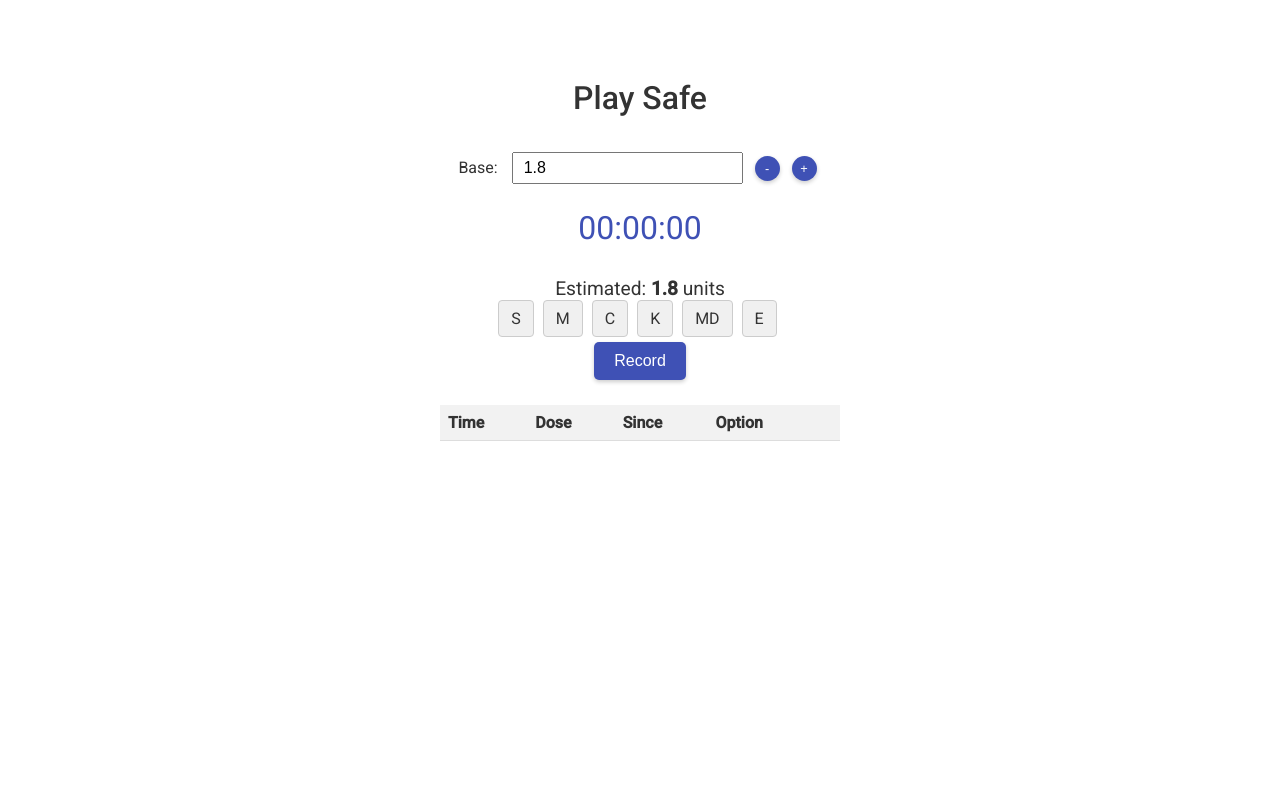
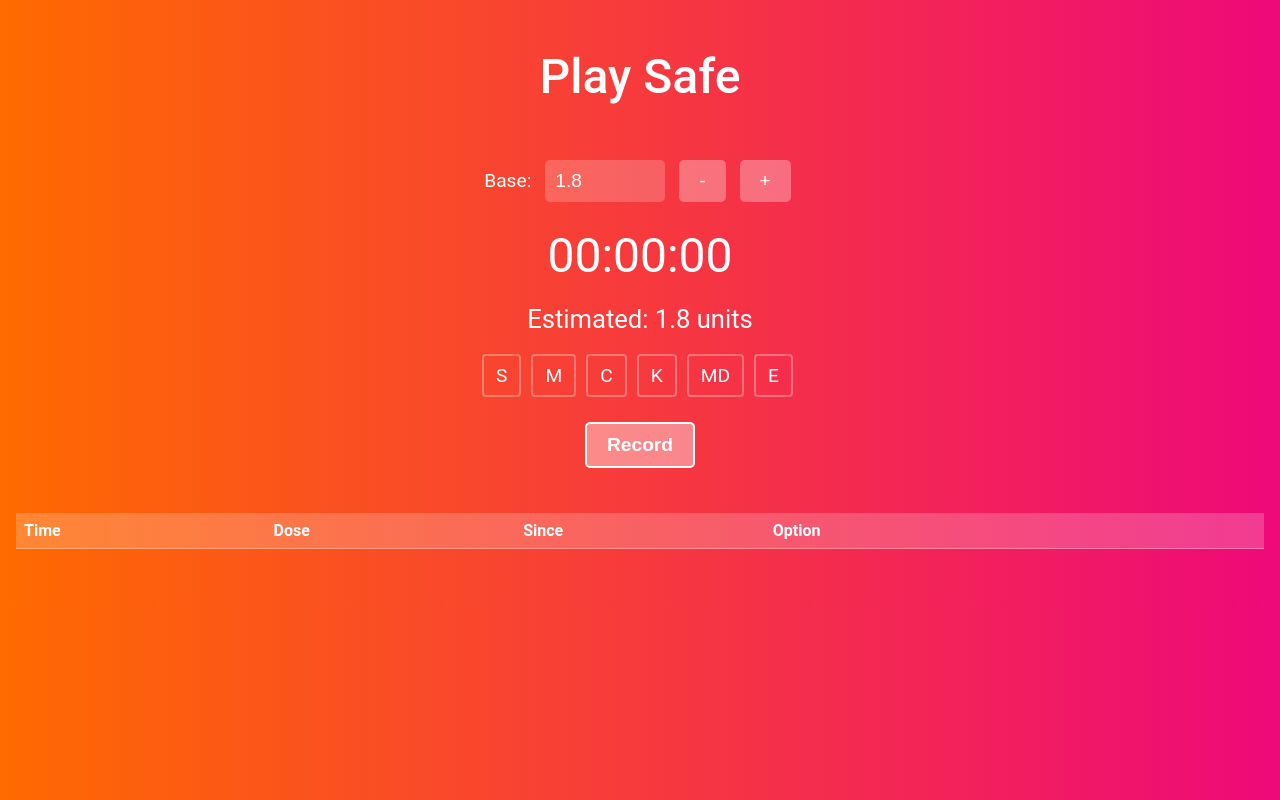
Before and after one commit to kaederon/play-safe, a plain HTML site: page index.html in a window 1280 px wide. Drawn offline with Linux system fonts and the light colour scheme.

Commit message:
Update styles.css

```diff
--- a/styles.css
+++ b/styles.css
@@ -1,153 +1,84 @@
-@import url('https://fonts.googleapis.com/css2?family=Roboto:wght@300;400;500&display=swap');
-
 body {
   font-family: 'Roboto', sans-serif;
   text-align: center;
-  background-color: #ffffff;
-  padding: 50px;
-  color: #333;
+  background: linear-gradient(to right, #ff6a00, #ee0979);
+  padding: 8px;
+  color: #fff;
 }
 
 h1 {
-  font-size: 2em;
+  font-size: 3em;
   font-weight: 500;
-  margin-bottom: 30px;
+  margin-bottom: 50px;
 }
 
-input {
-  font-size: 1em;
-  padding: 5px 10px;
+input[type="number"] {
+  font-size: 1.2em;
+  padding: 10px 10px;
   margin: 5px;
+  max-width: 100px;
+  background-color: rgba(255, 255, 255, 0.2);
+  border: none;
+  color: #fff;
+  border-radius: 5px;
+  transition: all 0.3s ease;
+}
+
+input[type="number"]:hover,
+input[type="number"]:focus {
+  background-color: rgba(255, 255, 255, 0.3);
 }
 
 label {
-  font-size: 1em;
+  font-size: 1.2em;
   margin-right: 5px;
 }
 
 #timer {
-  font-size: 2em;
+  font-size: 3em;
   font-weight: 400;
   margin: 20px 0;
-  color: #3f51b5;
+  color: #fff;
+}
+
+.primary-button {
+  background-color: rgba(255, 255, 255, 0.4);
+  font-weight: bold;
+  border: 2px solid #ffffff;
+}
+
+.primary-button:hover {
+  background-color: rgba(255, 255, 255, 0.6);
+}
+
+.primary-button:active {
+  background-color: rgba(255, 255, 255, 0.5);
 }
 
 button {
-  font-size: 1em;
+  font-size: 1.2em;
   padding: 10px 20px;
   margin: 5px;
   cursor: pointer;
-  background-color: #3f51b5;
+  background-color: rgba(255, 255, 255, 0.3);
   border: none;
   color: #ffffff;
   border-radius: 5px;
-  box-shadow: 0 2px 4px rgba(0, 0, 0, 0.2);
   transition: all 0.3s ease;
 }
 
 button:hover {
-  background-color: #5c6bc0;
-  box-shadow: 0 4px 6px rgba(0, 0, 0, 0.2);
+  background-color: rgba(255, 255, 255, 0.4);
 }
 
 button:active {
-  background-color: #303f9f;
-  box-shadow: none;
+  background-color: rgba(255, 255, 255, 0.2);
 }
 
 #dosage {
-  font-size: 1.2em;
-  margin-top: 30px;
-}
-
-#dosage-value {
-  font-weight: bold;
-}
-
-ul {
-  list-style-type: none;
-  padding: 0;
-}
-
-li {
-  font-size: 1em;
-  padding: 5px;
-  margin-bottom: 5px;
-  border-bottom: 1px solid #ccc;
-}
-table {
-  width: 100%;
-  max-width: 400px;
-  border-collapse: collapse;
+  font-size: 1.6em;
   margin-top: 20px;
-}
-
-th, td {
-  padding: 8px;
-  text-align: left;
-  border-bottom: 1px solid #ddd;
-}
-
-th {
-  background-color: #f2f2f2;
-  font-weight: bold;
-}
-
-tr:hover {
-  background-color: #f5f5f5;
-}
-
-.table-container {
-  display: flex;
-  justify-content: center;
-}
-
-.dose-adjustment {
-  width: 25px;
-  height: 25px;
-  font-size: 0.8em;
-  padding: 0;
-  border-radius: 50%;
-  margin-left: 3px;
-}
-
-.dose-adjustment:hover {
-  background-color: #5c6bc0;
-  box-shadow: 0 4px 6px rgba(0, 0, 0, 0.2);
-}
-
-.dose-adjustment:active {
-  background-color: #303f9f;
-  box-shadow: none;
-}
-
-.delete-button {
-  background-color: #f44336;
-  box-shadow: 0 4px 6px rgba(0, 0, 0, 0.2);
-  border-radius: 50%;
-  width: 20px;
-  height: 20px;
-  display: flex;
-  align-items: center;
-  justify-content: center;
-  color: #ffffff;
-  font-weight: bold;
-}
-
-.remove-cell {
-  display: flex;
-  justify-content: center;
-  align-items: center;
-}
-
-#dose-table th:last-child {
-  text-align: center;
-}
-
-.button-checkbox {
-  display: inline-block;
-  position: relative;
-  user-select: none;
+  margin-bottom: 20px;
 }
 
 .button-checkbox input[type="checkbox"] {
@@ -156,8 +87,8 @@ tr:hover {
 
 .button-checkbox label {
   display: inline-block;
-  background-color: #f0f0f0;
-  border: 1px solid #ccc;
+  background-color: transparent;
+  border: 2px solid rgba(255, 255, 255, 0.3);
   border-radius: 4px;
   padding: 8px 12px;
   cursor: pointer;
@@ -165,11 +96,70 @@ tr:hover {
 }
 
 .button-checkbox input[type="checkbox"]:checked + label {
-  background-color: #007bff;
-  border-color: #007bff;
+  background-color: rgba(255, 255, 255, 0.5);
+  border: 2px solid rgba(255, 255, 255, 0.7);
+}
+
+.button-checkbox label:hover {
+  background-color: rgba(255, 255, 255, 0.4);
+}
+
+.checkbox-container {
+  display: flex;
+  justify-content: center;
+  flex-wrap: wrap;
+  gap: 5px;
+  margin-bottom: 20px;
+  margin-top: 20px;
+}
+
+.table-container {
+  max-width: 100%;
+  margin: 40px auto;
+  overflow-x: auto;
+}
+
+table {
+  width: 100%;
+  border-collapse: collapse;
+  table-layout: fixed;
+}
+
+.table-header {
+  padding: 8px;
+  background-color: rgba(255, 255, 255, 0.2);
+  text-align: left;
+  font-weight: bold;
+}
+
+th, td {
+  padding: 8px;
+  text-align: left;
+  border-bottom: 1px solid rgba(255, 255, 255, 0.3);
+}
+
+th {
+  font-weight: bold;
+  color: #ffffff;
+  background-color: rgba(255, 255, 255, 0.2);
+}
+
+td {
   color: #ffffff;
 }
 
-.button-checkbox label:hover {
-  border-color: #007bff;
+.last-column {
+  width: 16px;
+  text-align: center;
+  white-space: nowrap;
 }
+
+.delete-button {
+  cursor: pointer;
+  color: #ffffff;
+  font-weight: bold;
+}
+
+.delete-button:hover {
+  color: #ffffff;
+}
```
